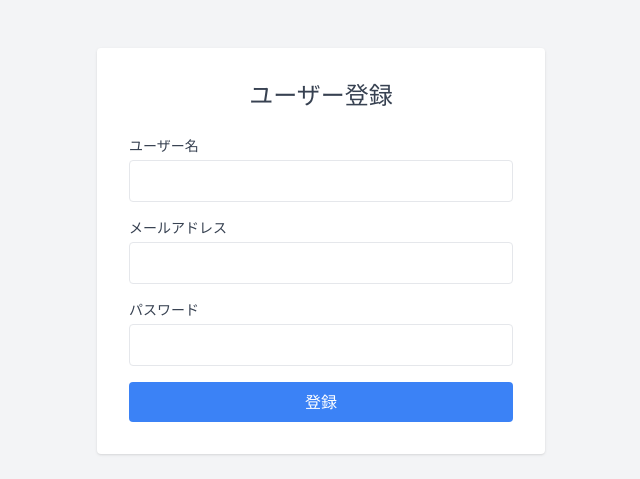
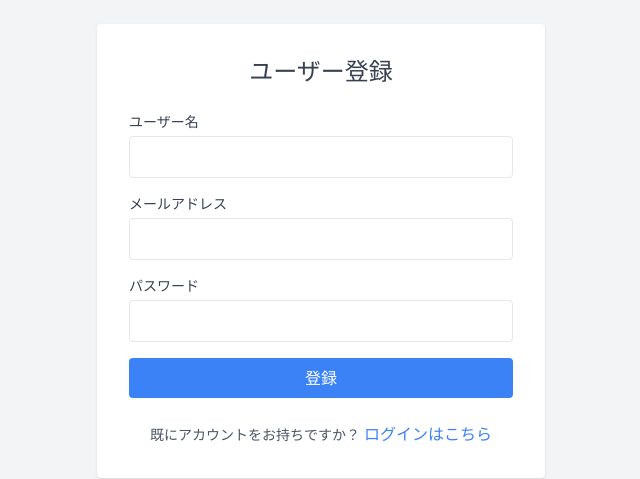
Before and after one commit to Kamegrueon/household-task-manager, a React (Vite) app in the folder frontend/: page /register in a window 1280 px wide. Shown: the part 149-628 px from the top of the page, without its empty margins (319-959 px from the left). Built offline with nearby package versions, Linux system fonts and the light colour scheme; no server answers.

Commit message:
add: 認証コンポーネントに相互リンクを追加

```diff
--- a/frontend/src/components/Auth/Login.tsx
+++ b/frontend/src/components/Auth/Login.tsx
@@ -1,5 +1,5 @@
 import React, { useState } from 'react';
-import { useNavigate } from 'react-router-dom';
+import { useNavigate, Link } from 'react-router-dom';
 import api from '../../services/api';
 import { setToken } from '../../utils/auth';
 import { TokenResponse } from '../../types';
@@ -70,7 +70,11 @@ const Login: React.FC = () => {
           >
             ログイン
           </button>
-        </form>
+          </form>
+          <div className="text-center">
+            <span className="text-sm text-gray-600">アカウントをお持ちでないですか？ </span>
+            <Link to="/register" className="text-blue-500 hover:underline">登録はこちら</Link>
+          </div>
       </div>
     </div>
   );
--- a/frontend/src/components/Auth/Register.tsx
+++ b/frontend/src/components/Auth/Register.tsx
@@ -1,5 +1,5 @@
 import React, { useState } from 'react';
-import { useNavigate } from 'react-router-dom';
+import { useNavigate, Link } from 'react-router-dom';
 import api from '../../services/api';
 import { UserCreateParams, UserResponse } from '../../types';
 
@@ -82,7 +82,11 @@ const Register: React.FC = () => {
           >
             登録
           </button>
-        </form>
+          </form>
+          <div className="text-center">
+            <span className="text-sm text-gray-600">既にアカウントをお持ちですか？ </span>
+            <Link to="/login" className="text-blue-500 hover:underline">ログインはこちら</Link>
+          </div>
       </div>
     </div>
   );
```
Also changed, not shown: frontend/vercel.json (added).
